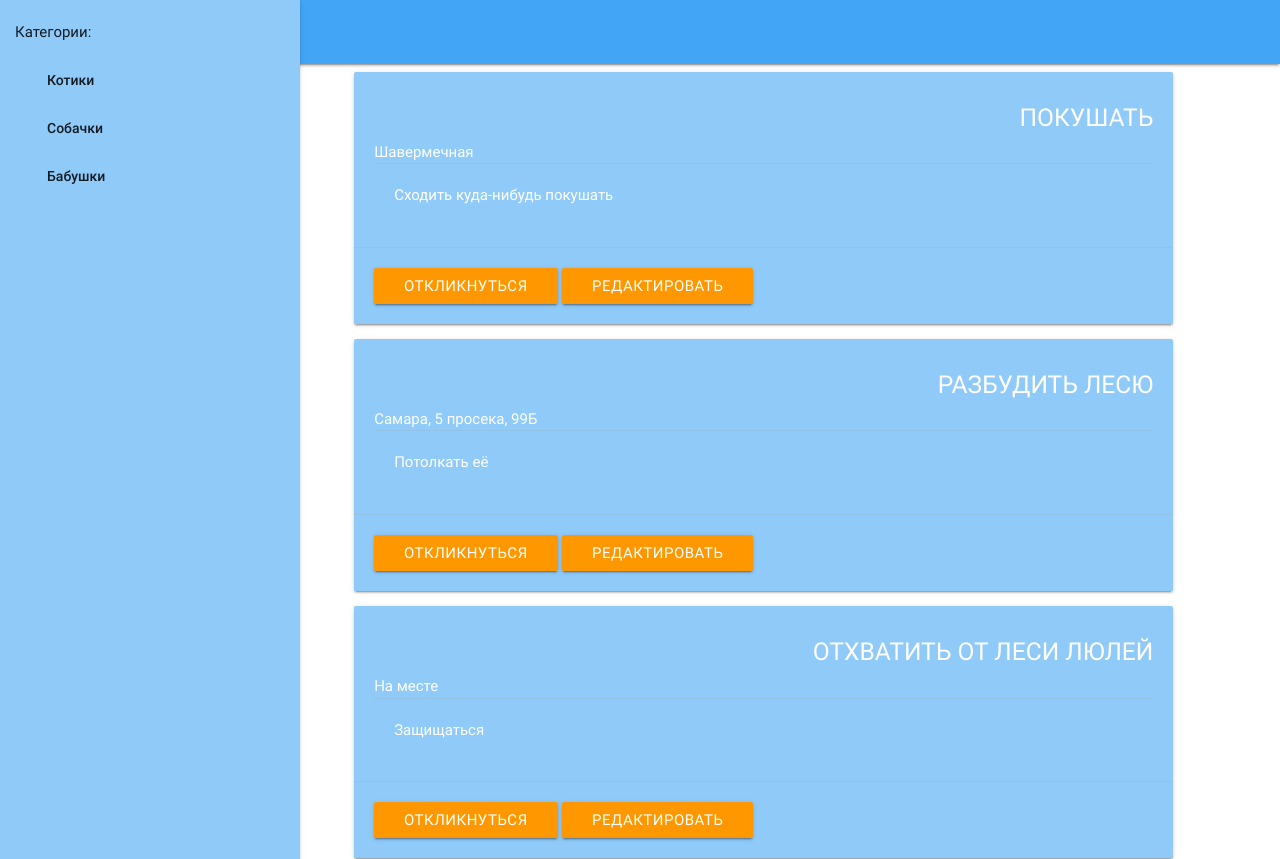
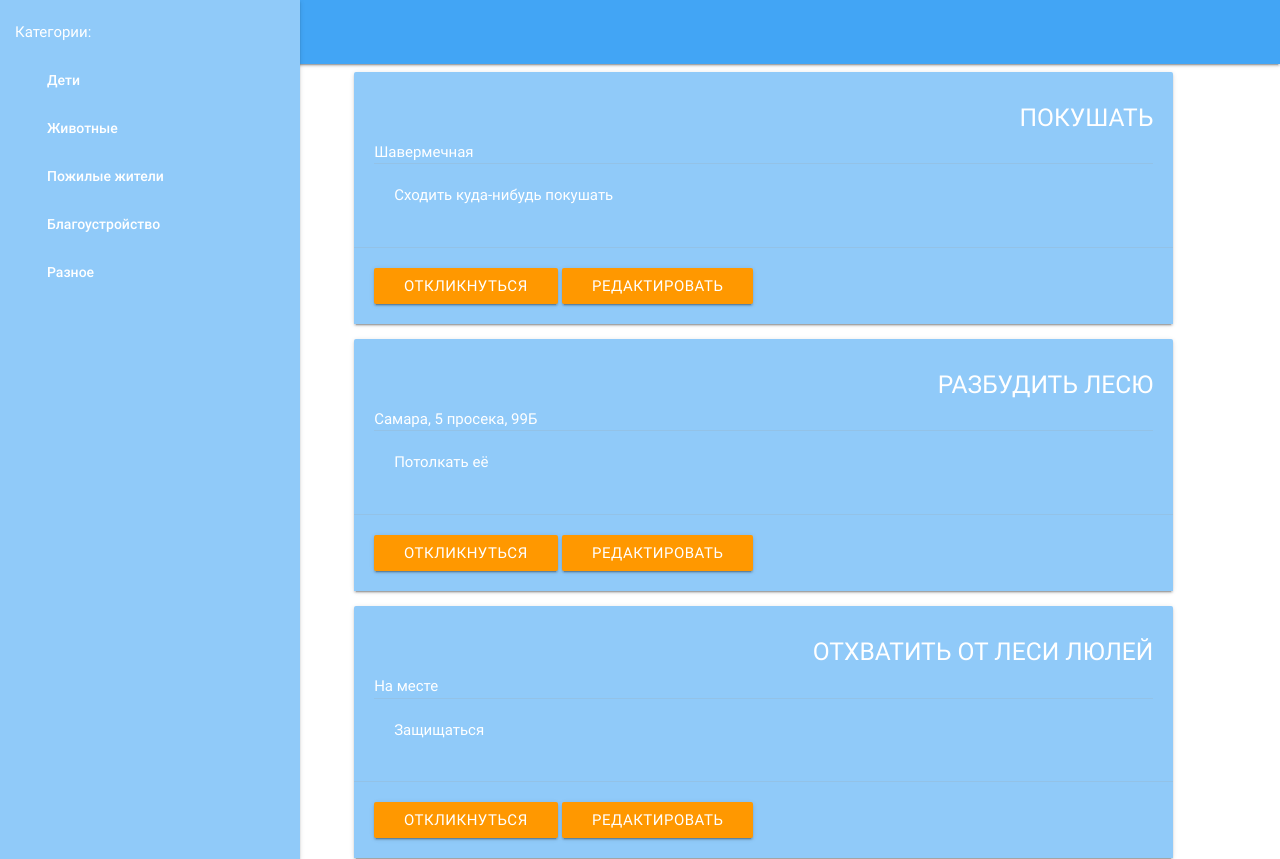
Before and after one commit to Regulknight/FFL, a Flask app: page /tasks in a window 1280 px wide. Shown: the top 859 px of the page. Run offline with Flask 2, Linux system fonts and the light colour scheme; some libraries are stand-ins or nearby versions.

Commit message:
Новые категории

```diff
--- a/main.py
+++ b/main.py
@@ -36,19 +36,20 @@ users.append(u1)
 
 t1 = Task(idGen.get_new_task_id(), 1, "Покушать", "Сходить куда-нибудь покушать", "Шавермечная", "ночью", "", 1,
           "Не комплитед", 10)
-t2 = Task(idGen.get_new_task_id(), 2, "Разбудить Лесю", "Потолкать её", "Самара, 5 просека, 99Б", "Сейчас", "", 1,
+t2 = Task(idGen.get_new_task_id(), 5, "Разбудить Лесю", "Потолкать её", "Самара, 5 просека, 99Б", "Сейчас", "", 1,
           "Не комплитед", 10)
 t3 = Task(idGen.get_new_task_id(), 3, "Отхватить от Леси люлей", "Защищаться", "На месте",
           "После выполнения второго таска", "", 1,
           "Не комплитед совсем", 10)
 task_l = [t1, t2, t3]
 
-c1 = Category(1, "Котики")
-c2 = Category(2, "Собачки")
-с3 = Category(3, "Бабушки")
+c1 = Category(1, "Дети")
+c2 = Category(2, "Животные")
+с3 = Category(3, "Пожилые жители")
+с4 = Category(4, "Благоустройство")
+с5 = Category(5, "Разное")
 
-c_l = [c1, c2, с3]
-
+c_l = [c1, c2, с3, с4, с5]
 
 def search_task_by_ind(ind):
     for t in task_l:
@@ -211,4 +212,4 @@ def edit(task_ind):
     return render_template("edit.html", task=t)
 
 app.secret_key = os.urandom(24)
-app.run(host="192.168.137.206", debug=True)
+app.run(host="localhost", debug=True)
--- a/templates/Card.html
+++ b/templates/Card.html
@@ -21,9 +21,9 @@
 <header>
     <ul id="nav-mobile" class="side-nav fixed blue lighten-3" style="transform: translateX(0%);">
         <ul class="collection" style="border: 0px; padding-left: 5%" >
-            <li class="collection-header">Категории:</li>
+            <li class="collection-header"><font color="white">Категории:</font></li>
             {% for category in category_list %}
-                <li><a href = "/tasks?category={{category.id}}">{{category.name}}</a></li>
+                <li><a href = "/tasks?category={{category.id}}"><font color="white">{{category.name}}</font></a></li>
             {% endfor %}
         </ul>
     </ul>
```
